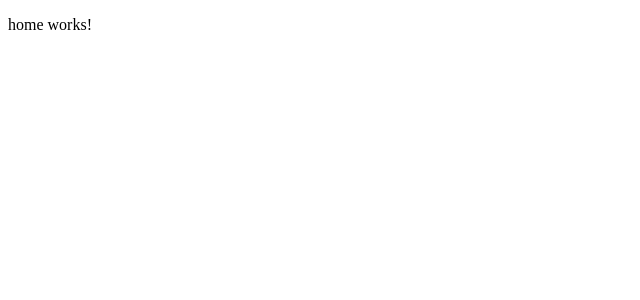
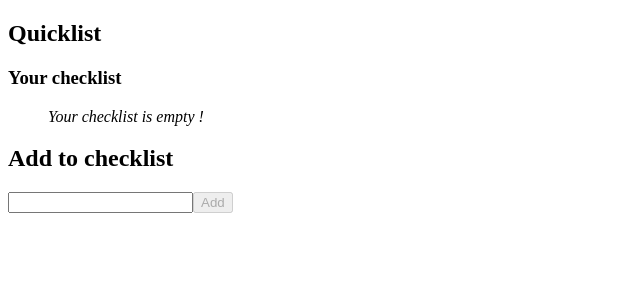
Before and after one commit to YoraneA/angular-quick-lists, an Angular app: page /home in a window 1280 px wide. Shown: the top 300 px of the page, without its empty margins (0-640 px from the left). Built offline with nearby package versions, Linux system fonts and the light colour scheme.

Commit message:
Création formulaire Checklist + affichage liste

```diff
--- /dev/null
+++ b/src/app/checklist/list/checklist-list.component.ts
@@ -0,0 +1,22 @@
+import {Component, input} from '@angular/core';
+import {Checklist} from '../../shared/interfaces/checklist';
+
+@Component({
+  selector: 'app-checklist-list',
+  standalone: true,
+  imports: [],
+  template: `
+    <h3>Your checklist</h3>
+    <ul>
+      @for (checklist of checklistCollection(); track checklist.id) {
+      <li>{{ checklist.title }}</li>
+      } @empty {
+        <i>Your checklist is empty !</i>
+      }
+    </ul>
+  `,
+  styles: ``,
+})
+export class ChecklistListComponent {
+  checklistCollection = input.required<Checklist[]>();
+}
--- a/src/app/home/home.component.ts
+++ b/src/app/home/home.component.ts
@@ -1,16 +1,30 @@
-import { Component } from '@angular/core';
+import {Component, inject, signal} from '@angular/core';
+import {ChecklistListComponent} from '../checklist/list/checklist-list.component';
+import {Checklist} from '../shared/interfaces/checklist';
+import {FormBuilder, Validators} from "@angular/forms";
+import {FormModalComponent} from "../shared/ui/form-modal/form-modal.component";
+import {ChecklistService} from "../shared/data-access/checklist.service";
 
 @Component({
   selector: 'app-home',
   standalone: true,
-  imports: [],
+  imports: [ChecklistListComponent, FormModalComponent],
   template: `
-    <p>
-      home works!
-    </p>
+    <h2>Quicklist</h2>
+    <app-checklist-list [checklistCollection]="checklistService.checklist()"></app-checklist-list>
+    <app-form-modal [formGroup]="formGroup" (save)="onSave()"></app-form-modal>
   `,
   styles: ``
 })
 export default class HomeComponent {
+  checklistService = inject(ChecklistService);
+  formBuilder = inject(FormBuilder);
+  formGroup = this.formBuilder.nonNullable.group({
+    title: ['', Validators.required],
+  });
 
+  onSave() {
+    this.checklistService.add$.next(this.formGroup.getRawValue());
+    this.formGroup.reset();
+  }
 }
--- /dev/null
+++ b/src/app/shared/data-access/checklist.service.ts
@@ -0,0 +1,40 @@
+import {effect, Injectable, signal} from '@angular/core';
+import {Checklist, ChecklistForm} from "../interfaces/checklist";
+import {Subject} from "rxjs";
+import {takeUntilDestroyed} from "@angular/core/rxjs-interop";
+
+@Injectable({
+  providedIn: 'root'
+})
+export class ChecklistService {
+
+  #state = signal<Checklist[]>([]);
+  checklist = this.#state.asReadonly()
+
+  add$ = new Subject<ChecklistForm>();
+
+  constructor() {
+    effect(() => {
+      if (this.#state()) {
+        console.log('signal modifiée');
+      }
+    });
+
+    this.add$
+      .pipe(takeUntilDestroyed())
+      .subscribe((checklist) => {
+        this.#state.update(checklistCollection => {
+            checklistCollection.push(this.addIdToChecklist(checklist));
+            return checklistCollection;
+          }
+        )
+      })
+  }
+
+  private addIdToChecklist(checklist: ChecklistForm): Checklist {
+    return {
+      ...checklist,
+      id: Date.now().toString()
+    };
+  }
+}
--- /dev/null
+++ b/src/app/shared/interfaces/checklist.ts
@@ -0,0 +1,6 @@
+export interface Checklist {
+  id: string;
+  title: string;
+}
+
+export type ChecklistForm = Omit<Checklist, 'id'>
--- /dev/null
+++ b/src/app/shared/ui/form-modal/form-modal.component.ts
@@ -0,0 +1,29 @@
+import {Component, input, output} from '@angular/core';
+import {FormGroup, ReactiveFormsModule} from "@angular/forms";
+import {KeyValuePipe} from "@angular/common";
+
+@Component({
+  selector: 'app-form-modal',
+  standalone: true,
+  imports: [
+    ReactiveFormsModule,
+    KeyValuePipe
+  ],
+  template: `
+    <h2>Add to checklist</h2>
+    <form
+        [formGroup]="formGroup()"
+        (ngSubmit)="save.emit()"
+    >
+      @for (input of formGroup().controls | keyvalue; track input.key) {
+        <input [id]="input.key" [name]="input.key" [formControlName]="input.key"/>
+      }
+      <button type="submit" [disabled]="!formGroup().valid">Add</button>
+    </form>
+  `,
+  styles: ``
+})
+export class FormModalComponent {
+  formGroup = input.required<FormGroup>();
+  save = output();
+}
```
